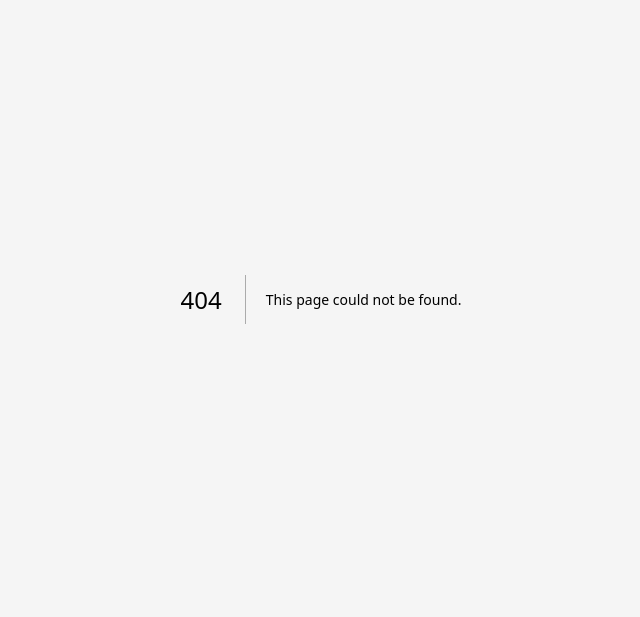
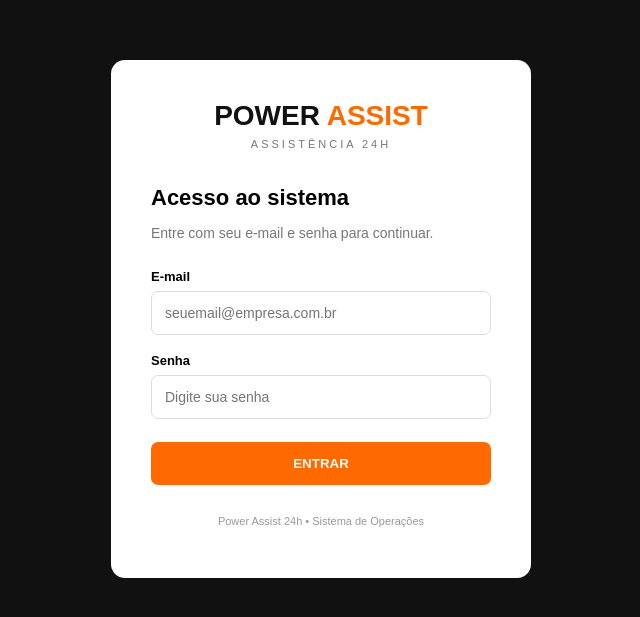
Before and after one commit to superguincho24h/power-assist, a Next.js app: page /login in a window 1280 px wide. Before the commit this address had no page. Shown: the part 101-718 px from the top of the page, without its empty margins (319-959 px from the left). Built offline with nearby package versions, Linux system fonts and the light colour scheme; no server answers.

Commit message:
Implement login page with email and password fields

```diff
--- /dev/null
+++ b/app/login/page.js
@@ -0,0 +1,193 @@
+"use client";
+
+import { useState } from "react";
+import { useRouter } from "next/navigation";
+import { createClient } from "../../lib/supabase/client";
+
+export default function Login() {
+  const router = useRouter();
+  const supabase = createClient();
+
+  const [email, setEmail] = useState("");
+  const [senha, setSenha] = useState("");
+  const [erro, setErro] = useState("");
+  const [carregando, setCarregando] = useState(false);
+
+  async function entrar(event) {
+    event.preventDefault();
+
+    setErro("");
+    setCarregando(true);
+
+    const { error } = await supabase.auth.signInWithPassword({
+      email,
+      password: senha,
+    });
+
+    if (error) {
+      setErro("E-mail ou senha inválidos.");
+      setCarregando(false);
+      return;
+    }
+
+    router.push("/");
+    router.refresh();
+  }
+
+  return (
+    <main style={styles.page}>
+      <div style={styles.card}>
+        <div style={styles.brand}>
+          <h1 style={styles.logo}>
+            POWER <span style={styles.orange}>ASSIST</span>
+          </h1>
+          <p style={styles.subtitle}>ASSISTÊNCIA 24H</p>
+        </div>
+
+        <h2 style={styles.title}>Acesso ao sistema</h2>
+
+        <p style={styles.description}>
+          Entre com seu e-mail e senha para continuar.
+        </p>
+
+        <form onSubmit={entrar} style={styles.form}>
+          <label style={styles.label}>E-mail</label>
+
+          <input
+            type="email"
+            value={email}
+            onChange={(e) => setEmail(e.target.value)}
+            placeholder="seuemail@empresa.com.br"
+            required
+            style={styles.input}
+          />
+
+          <label style={styles.label}>Senha</label>
+
+          <input
+            type="password"
+            value={senha}
+            onChange={(e) => setSenha(e.target.value)}
+            placeholder="Digite sua senha"
+            required
+            style={styles.input}
+          />
+
+          {erro && <p style={styles.error}>{erro}</p>}
+
+          <button
+            type="submit"
+            disabled={carregando}
+            style={styles.button}
+          >
+            {carregando ? "ENTRANDO..." : "ENTRAR"}
+          </button>
+        </form>
+
+        <p style={styles.footer}>
+          Power Assist 24h • Sistema de Operações
+        </p>
+      </div>
+    </main>
+  );
+}
+
+const styles = {
+  page: {
+    minHeight: "100vh",
+    background: "#111111",
+    display: "flex",
+    alignItems: "center",
+    justifyContent: "center",
+    padding: "20px",
+    fontFamily: "Arial, Helvetica, sans-serif",
+  },
+
+  card: {
+    width: "100%",
+    maxWidth: "420px",
+    background: "#ffffff",
+    padding: "40px",
+    borderRadius: "14px",
+    boxSizing: "border-box",
+  },
+
+  brand: {
+    textAlign: "center",
+    marginBottom: "35px",
+  },
+
+  logo: {
+    margin: 0,
+    fontSize: "28px",
+    fontWeight: "800",
+    color: "#111111",
+  },
+
+  orange: {
+    color: "#ff6a00",
+  },
+
+  subtitle: {
+    marginTop: "6px",
+    fontSize: "11px",
+    letterSpacing: "3px",
+    color: "#777777",
+  },
+
+  title: {
+    marginBottom: "7px",
+    fontSize: "22px",
+  },
+
+  description: {
+    color: "#777777",
+    fontSize: "14px",
+    marginBottom: "28px",
+  },
+
+  form: {
+    display: "flex",
+    flexDirection: "column",
+  },
+
+  label: {
+    fontSize: "13px",
+    fontWeight: "bold",
+    marginBottom: "7px",
+  },
+
+  input: {
+    padding: "13px",
+    border: "1px solid #dddddd",
+    borderRadius: "7px",
+    marginBottom: "18px",
+    fontSize: "14px",
+  },
+
+  button: {
+    background: "#ff6a00",
+    color: "#ffffff",
+    border: "none",
+    borderRadius: "7px",
+    padding: "14px",
+    fontWeight: "bold",
+    cursor: "pointer",
+    marginTop: "5px",
+  },
+
+  error: {
+    background: "#fff0f0",
+    color: "#b42318",
+    padding: "10px",
+    borderRadius: "6px",
+    fontSize: "13px",
+  },
+
+  footer: {
+    textAlign: "center",
+    color: "#999999",
+    fontSize: "11px",
+    marginTop: "30px",
+  },
+};
```
